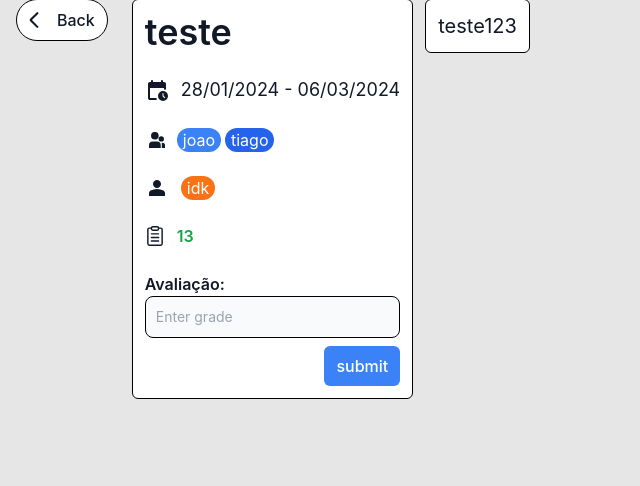
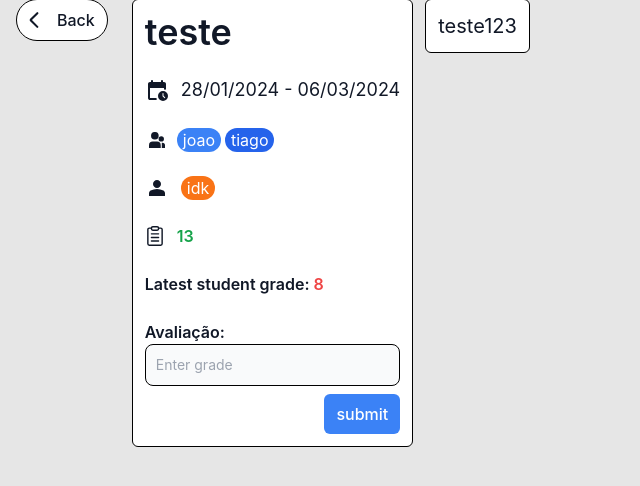
Before and after one commit to Narguini/PAP-12TSI, a PHP site: page /pages/projeto.php?id_paps=3 in a window 1280 px wide. Shown: the part 85-571 px from the top of the page, without its empty margins (0-640 px from the left). Run offline with PHP 8.4, Linux system fonts and the light colour scheme; the visitor is signed in with stand-in values (Sample User, id 1); data comes from the database, SQL or seed files in the repository; some libraries are stand-ins or nearby versions.

Commit message:
Fixed email edit issue, added grades, changed redirect

```diff
--- a/actions/insert.php
+++ b/actions/insert.php
@@ -10,7 +10,7 @@ $stmt = $conn->prepare("INSERT INTO avaliacao(avaliacao, user_id, id_paps) VALUE
 $stmt->bind_param("iii", $avaliacao, $userId, $postId);
         if ($stmt->execute()){
             $stmt->close();
-            header('Location:../pages/home.php');
+            header('Location:../pages/projeto.php?id_paps='.$postId);
         }
          else {
             $stmt->close();
--- a/pages/projeto.php
+++ b/pages/projeto.php
@@ -10,16 +10,26 @@ if (!isset($_SESSION['loggedin'])) {
 
 
 }
+
+$q = "SELECT avaliacao from avaliacao WHERE id_paps = ? Order by id_avaliacao Desc";
+$statement = $conn->prepare($q);
+$statement->bind_param('i', $_GET['id_paps']);
+
+if(!$statement || !$statement->execute()) {
+	echo "Error: " . $conn->error;
+	exit;
+}
+
+$res = $statement->get_result();
+$grade = $res->fetch_assoc();
+
+
 $sql = "SELECT * FROM paps WHERE id_paps = ?";
 $stmt = $conn->prepare($sql);
 $stmt->bind_param('i', $_GET['id_paps']);
 
-if(!$stmt) {
+if(!$stmt || !$stmt->execute()) {
 	echo "Error: " . $conn->error;
-	exit;
-}
-if(!$stmt->execute()) {
-	echo "Error: " . $stmt->error;
 	exit;
 }
 
@@ -100,7 +110,15 @@ function formatDates($sDate, $eDate) {
 							</span>
                         </div>
                         <div>
-                            <form action="actions/insert.php" method="POST" class="text-white flex flex-col">
+                            <h3 class="flex items-center gap-1 font-semibold">
+                                Latest student grade:
+                                <span class="<?php echo $grade['avaliacao'] > 9.5 ? 'text-green-600 font-semibold' : 'text-red-500 font-semibold'; ?>">
+                                    <?php echo $grade['avaliacao']; ?>
+                                </span>
+                            </h3>
+                        </div>
+                        <div>
+                            <form action="../actions/insert.php" method="POST" class="text-white flex flex-col">
                                 <input type="hidden" value="<?php echo $projeto['id_paps']; ?>" name="id"/>
                                 <label for="avaliacao" class="text-gray-900 font-semibold">Avaliação:</label>
                                 <input type="text" id="avaliacao" name="avaliacao" class="bg-gray-50 border border-black text-gray-900 sm:text-sm rounded-lg focus:ring-0 block w-full p-2.5 focus-ring-0 outline-none" placeholder="Enter grade">
@@ -109,6 +127,7 @@ function formatDates($sDate, $eDate) {
                                 </button>
                             </form>
                         </div>
+
                     </div>
                     <!-- Description -->
                     <div class="flex flex-col border border-black rounded-md p-3 bg-white max-w-5xl">
```
Also changed, not shown: actions/editUser.php (+4 -3 lines).
